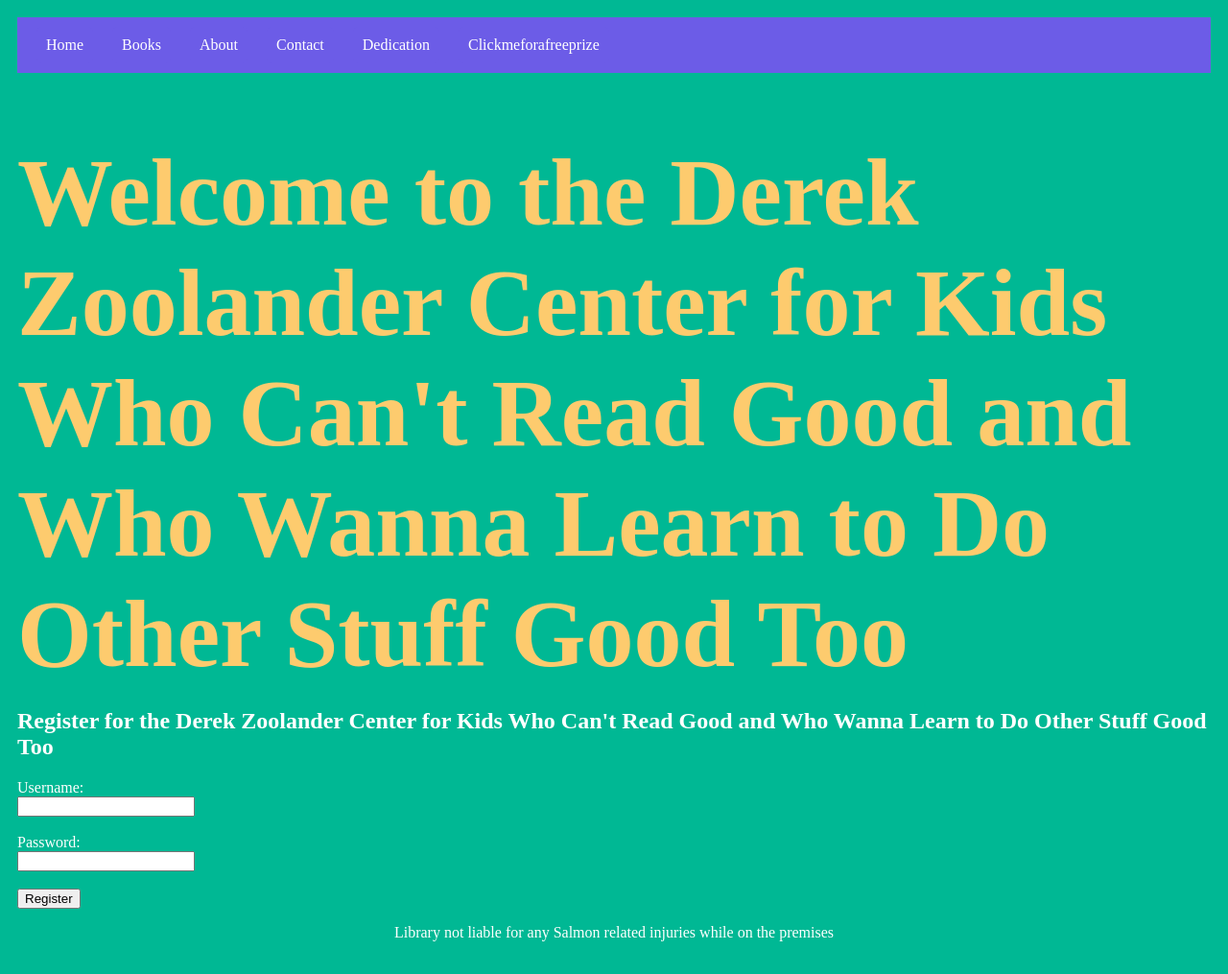
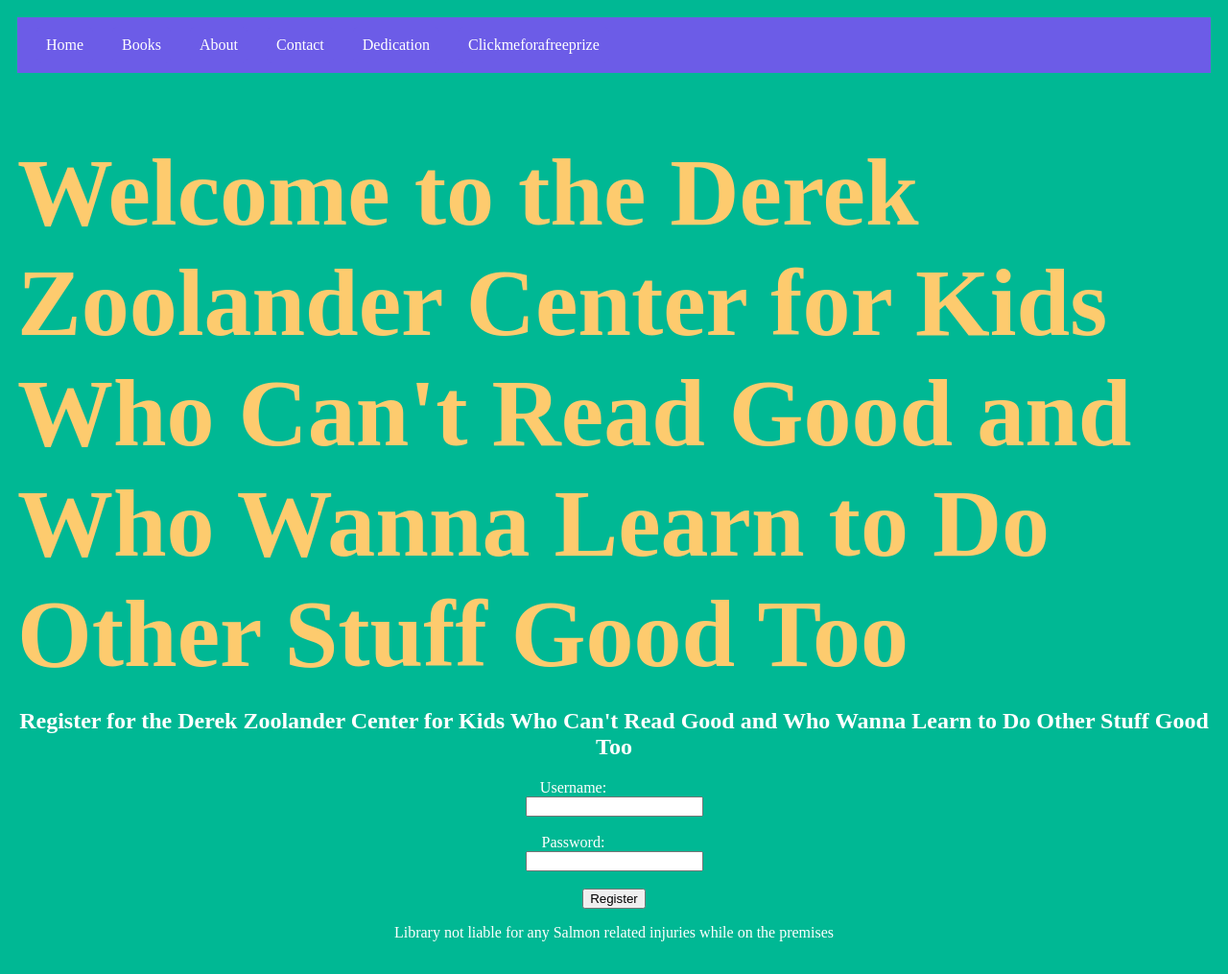
Before and after one commit to CappelliniJ/Bookshelf-App-Project, a plain HTML site: page index.html in a window 1280 px wide. Shown: the whole page at 96% size. Drawn offline with Linux system fonts and the light colour scheme; a script that the page names is missing.

Commit message:
centered registration

```diff
--- a/index.html
+++ b/index.html
@@ -8,7 +8,6 @@
         // Get the values of the username and password fields
         const username = document.getElementById("username").value;
         const password = document.getElementById("password").value;
-
         // Redirect the user to the books.html page
         window.location.href = "BookShelf.html";
       }
@@ -27,25 +26,20 @@
         </ul>
       </nav>
     </header>
-
     <h1 style="font-size: 100px;">Welcome to the Derek Zoolander Center for Kids Who Can't Read Good and Who Wanna Learn to Do Other Stuff Good Too</h1>
-
-    <div>
-      <h2>Register for the Derek Zoolander Center for Kids Who Can't Read Good and Who Wanna Learn to Do Other Stuff Good Too </h2>
+    <div style="text-align: center;">
+      <h2>Register for the Derek Zoolander Center for Kids Who Can't Read Good and Who Wanna Learn to Do Other Stuff Good Too</h2>
+      <div style="display: flex; justify-content: center; align-items: center;">
         <form>
-        <!-- // registration for username and pass-->
           <label for="username">Username:</label>
           <input type="text" id="username" name="username"><br>
-
           <label for="password">Password:</label>
           <input type="password" id="password" name="password"><br>
-           <!-- // registration button -->
          <button type="button" onclick="register()">Register</button>
         </form>
       </div>
-
+    </div>
     <script src="bookshelf.js"></script>
-
     <div style="text-align: center;">
       <p>Library not liable for any Salmon related injuries while on the premises</p>
     </div>
```
Lines whose indentation alone changed are shown as unchanged.
